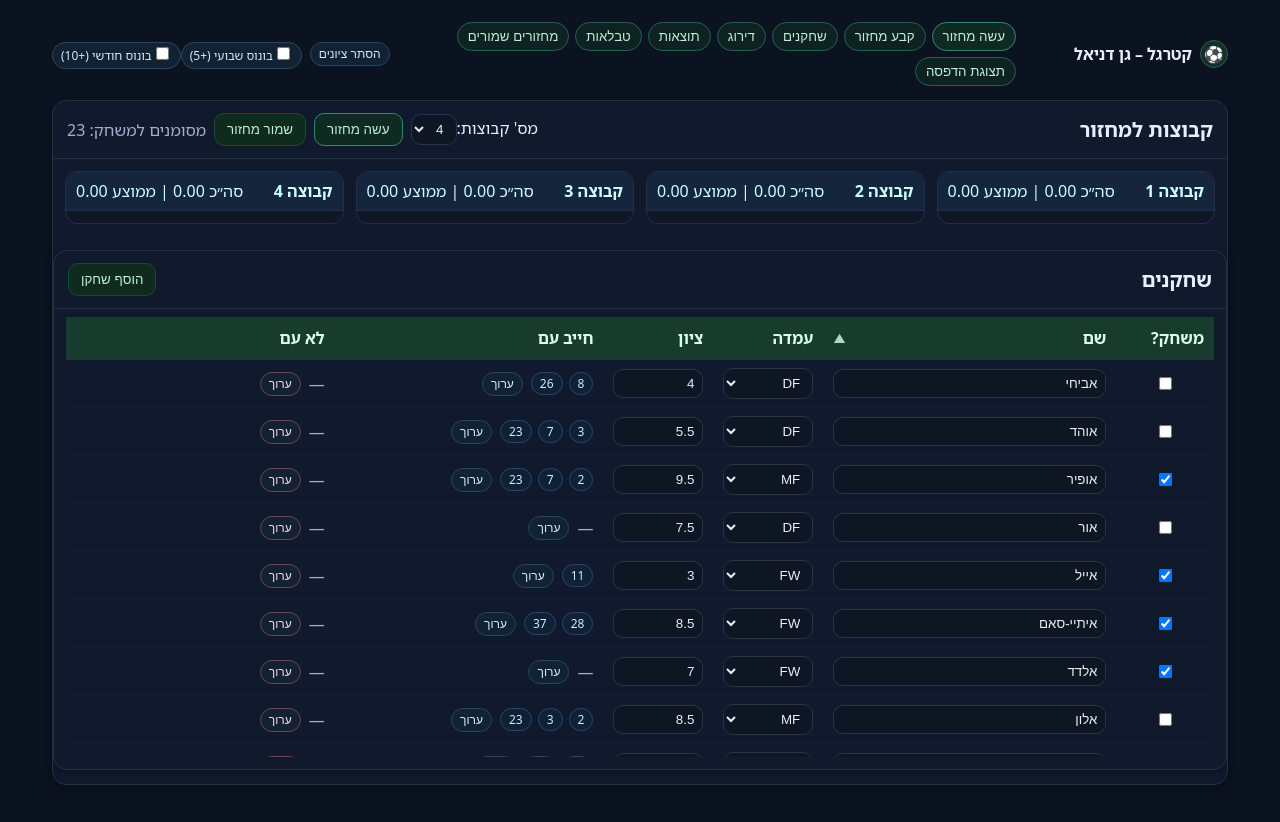
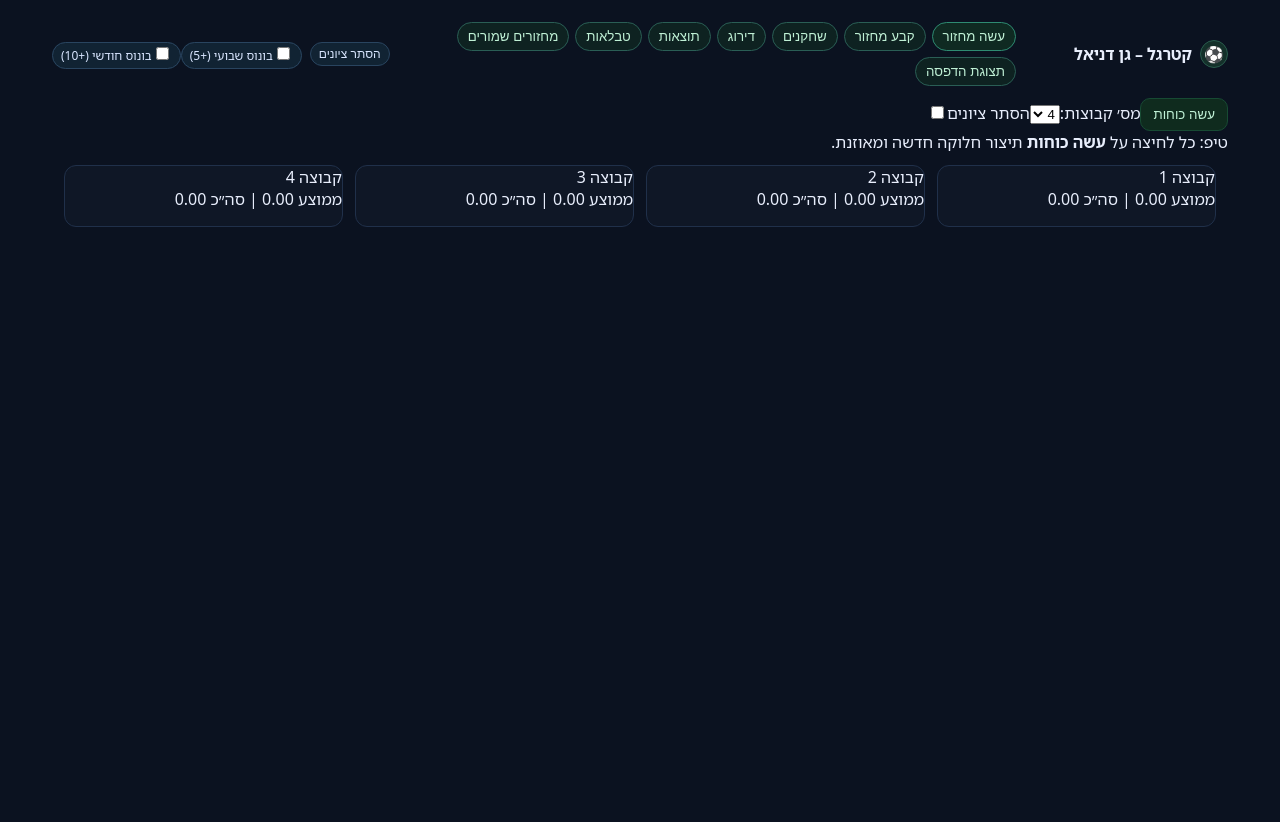
Before and after one commit to ShmuelBarazani/kat-regel-gan-daniel-v2, a React (Vite) app: page / in a window 1280 px wide. Built offline with nearby package versions, Linux system fonts and the light colour scheme.

Commit message:
Update Teams.jsx

```diff
--- a/src/components/Teams.jsx
+++ b/src/components/Teams.jsx
@@ -1,137 +1,178 @@
 // src/components/Teams.jsx
-import React, { useMemo, useState } from "react";
-import { useStorage, POS, sum } from "../lib/storage.js";
-import Players from "./Players.jsx";
+import React, { useEffect, useMemo, useState, useCallback } from "react";
+import { useStorage, POS, sum, avg } from "../lib/storage.js";
 
-export default function Teams({ mode = "build" }) {
-  const { players, hiddenRatings, cycles, setCycles } = useStorage();
-  const [numTeams, setNumTeams] = useState(4);
-  const [teams, setTeams] = useState(() => makeEmpty(numTeams));
-  const actives = useMemo(() => players.filter(p => p.active), [players]);
+export default function Teams() {
+  const {
+    players,
+    setPlayers,
+    hiddenRatings,
+    setHiddenRatings,
+  } = useStorage();
 
-  // בנה קבוצות אוטומטיות
-  function build() {
-    if (!actives.length) { alert("אין שחקנים מסומנים למשחק"); return; }
-    const buckets = makeEmpty(numTeams);
-    // פזר GK
-    const gk = actives.filter(p => p.pos === "GK").sort((a,b)=>b.rating-a.rating);
-    gk.forEach(p => place(p, buckets));
-    // פזר שאר
-    const rest = actives.filter(p => p.pos !== "GK").sort((a,b)=>b.rating-a.rating);
-    rest.forEach(p => place(p, buckets));
-    setTeams(buckets);
-  }
+  const [teamCount, setTeamCount] = useState(4);
+  const [teams, setTeams] = useState(() => emptyTeams(4));
 
-  // שמירת מחזור
-  function saveCycle() {
-    const stamp = new Date().toISOString().slice(0,19).replace("T"," ");
-    const payload = { id: crypto.randomUUID(), at: stamp, teams };
-    setCycles(prev => [payload, ...prev]);
-    alert("המחזור נשמר");
-  }
+  // שחקנים פעילים
+  const activePlayers = useMemo(
+    () => players.filter((p) => p.active),
+    [players]
+  );
 
-  // DnD
-  function onDragStart(e, playerId, fromIdx) {
-    e.dataTransfer.setData("playerId", playerId);
-    e.dataTransfer.setData("fromIdx", String(fromIdx));
-  }
-  function onDrop(e, toIdx) {
-    const playerId = e.dataTransfer.getData("playerId");
-    const fromIdx = Number(e.dataTransfer.getData("fromIdx"));
-    if (!playerId || Number.isNaN(fromIdx)) return;
+  // יצירת כוחות מאוזנים ע"פ ציונים — כל לחיצה יוצרת חלוקה אחרת
+  const makeBalancedTeams = useCallback(() => {
+    const next = balancedPartition(activePlayers, teamCount);
+    setTeams(next.map(sortByRatingDesc));
+  }, [activePlayers, teamCount]);
 
-    setTeams(prev => {
-      const next = prev.map(t => ({ ...t, players: [...t.players] }));
-      const from = next[fromIdx];
-      const to = next[toIdx];
-      const i = from.players.findIndex(p => p.id === playerId);
-      if (i === -1) return prev;
-      const [p] = from.players.splice(i,1);
-      to.players.push(p);
-      from.sum = sum(from.players, x=>x.rating);
-      to.sum = sum(to.players, x=>x.rating);
+  // מיון יורד לאחר גרירה/שינוי
+  const sortTeam = (idx) =>
+    setTeams((prev) => {
+      const next = [...prev];
+      next[idx] = sortByRatingDesc(next[idx]);
       return next;
     });
+
+  // Drag & Drop בסיסי (HTML5)
+  const onDragStart = (e, pid, fromIdx) => {
+    e.dataTransfer.setData("text/plain", JSON.stringify({ pid, fromIdx }));
+  };
+  const onDrop = (e, toIdx) => {
+    e.preventDefault();
+    try {
+      const { pid, fromIdx } = JSON.parse(e.dataTransfer.getData("text/plain"));
+      if (fromIdx === toIdx) return;
+      setTeams((prev) => {
+        const next = prev.map((g) => g.slice());
+        const i = next[fromIdx].findIndex((x) => x.id === pid);
+        if (i >= 0) {
+          const [pl] = next[fromIdx].splice(i, 1);
+          next[toIdx].push(pl);
+          next[toIdx] = sortByRatingDesc(next[toIdx]);
+          next[fromIdx] = sortByRatingDesc(next[fromIdx]);
         }
+        return next;
+      });
+    } catch {}
+  };
 
-  // איפוס
-  function clearTeams(){ setTeams(makeEmpty(numTeams)); }
-
-  const totals = useMemo(() => actives.length, [actives]);
+  // רנדר קבוצה
+  const renderTeam = (team, idx) => {
+    const total = sum(team, (p) => p.rating);
+    const average = team.length ? total / team.length : 0;
 
     return (
-    <div className="panel">
-      <div className="panel-header">
-        <h2>קבוצות למחזור</h2>
-        <div className="actions">
-          <label className="inline">
-            <span>מס' קבוצות:</span>
-            <select className="inp small" value={numTeams} onChange={e => { setNumTeams(Number(e.target.value)); clearTeams(); }}>
-              {[2,3,4,5,6,7,8].map(n => <option key={n} value={n}>{n}</option>)}
-            </select>
-          </label>
-          <button className="btn accent" onClick={build}>עשה מחזור</button>
-          <button className="btn" onClick={saveCycle}>שמור מחזור</button>
-          <span className="muted">מסומנים למשחק: {totals}</span>
+      <div
+        key={idx}
+        className="team-card"
+        onDragOver={(e) => e.preventDefault()}
+        onDrop={(e) => onDrop(e, idx)}
+        data-hide-ratings={hiddenRatings ? "true" : "false"}
+        dir="rtl"
+      >
+        <div className="team-header">
+          <div>קבוצה {idx + 1}</div>
+          <div className="team-metrics">
+            <span>ממוצע {average.toFixed(2)}</span>
+            <span> | סה״כ {total.toFixed(2)}</span>
           </div>
         </div>
 
-      {/* קבוצות מעל הטבלה */}
-      <div className="teams-grid">
-        {teams.map((t, idx) => (
-          <div key={idx}
-               className="team-card"
-               onDragOver={(e)=>e.preventDefault()}
-               onDrop={(e)=>onDrop(e, idx)}
+        <ul className="team-list">
+          {team.map((p) => (
+            <li
+              key={p.id}
+              className="team-row"
+              draggable
+              onDragStart={(e) => onDragStart(e, p.id, idx)}
+              title={`${p.name} • ${p.pos} • ${p.rating.toFixed(1)}`}
             >
-            <div className="team-head">
-              <div className="team-title">קבוצה {idx+1}</div>
-              <div className="team-meta">
-                סה״כ {t.sum.toFixed(2)} | ממוצע {(t.players.length? (t.sum/t.players.length):0).toFixed(2)}
-              </div>
-            </div>
-            <div className="team-body">
-              <ul>
-                {t.players.map(p => (
-                  <li key={p.id} draggable
-                      onDragStart={(e)=>onDragStart(e, p.id, idx)}
-                      title="גרור לשינוי קבוצה">
-                    <span className="pos">{p.pos}</span>
-                    <span className="nm">{p.name}</span>
-                    <span className="rt">{hiddenRatings ? "—" : Number(p.rating).toFixed(1)}</span>
+              {/* שם (מימין) → תפקיד → ציון */}
+              <span className="cell name">{p.name}</span>
+              <span className="cell pos">{p.pos}</span>
+              <span className="cell rating">{p.rating.toFixed(1)}</span>
             </li>
           ))}
         </ul>
       </div>
+    );
+  };
+
+  // UI עליון – בלי כפילויות "עשה מחזור/קבע מחזור"
+  return (
+    <div className="teams-page">
+      <div className="toolbar" dir="rtl">
+        <button className="btn primary" onClick={makeBalancedTeams}>
+          עשה כוחות
+        </button>
+
+        <label className="toolbar-item">
+          מס׳ קבוצות:
+          <select
+            value={teamCount}
+            onChange={(e) => {
+              const n = Number(e.target.value || 4);
+              setTeamCount(n);
+              setTeams(emptyTeams(n));
+            }}
+          >
+            {[2, 3, 4, 5, 6].map((n) => (
+              <option key={n} value={n}>
+                {n}
+              </option>
+            ))}
+          </select>
+        </label>
+
+        <label className="toolbar-item">
+          הסתר ציונים
+          <input
+            type="checkbox"
+            checked={hiddenRatings}
+            onChange={(e) => setHiddenRatings(e.target.checked)}
+          />
+        </label>
+
+        <div className="toolbar-note">
+          טיפ: כל לחיצה על <b>עשה כוחות</b> תיצור חלוקה חדשה ומאוזנת.
         </div>
-        ))}
       </div>
 
-      {/* טבלת השחקנים למטה */}
-      <Players />
+      <div className="teams-grid">{teams.map(renderTeam)}</div>
     </div>
   );
 }
 
-// אלגוריתם הנחתה פשוט עם עדיפויות: סכום נמוך, יעד עמדות, פיזור
-function place(p, buckets) {
-  let best = 0, bestScore = Infinity;
-  for (let i=0;i<buckets.length;i++){
-    const t = buckets[i];
-    const score = t.sum + (t.posCounts[p.pos]||0)*2; // קנס קל על עומס בעמדה
-    if (score < bestScore){ bestScore = score; best = i; }
+/* ----------------- עזרי חלוקה ומיון ----------------- */
+
+// חלוקה מאוזנת: מסדרים לפי ציון יורד ומכניסים כל פעם לקבוצה עם סכום נמוך ביותר.
+// ערבוב קל לפני – כדי שכל לחיצה תיתן קומבינציה אחרת אבל עדיין מאוזנת.
+function balancedPartition(players, k) {
+  const shuffled = shuffle([...players]);
+  shuffled.sort((a, b) => b.rating - a.rating);
+
+  const groups = Array.from({ length: k }, () => []);
+  const sums = new Array(k).fill(0);
+
+  for (const p of shuffled) {
+    let gi = 0;
+    for (let i = 1; i < k; i++) if (sums[i] < sums[gi]) gi = i;
+    groups[gi].push(p);
+    sums[gi] += Number(p.rating || 0);
   }
-  const t = buckets[best];
-  t.players.push(p);
-  t.sum += p.rating || 0;
-  t.posCounts[p.pos] = (t.posCounts[p.pos]||0)+1;
+  return groups;
 }
 
-function makeEmpty(n){
-  return Array.from({length:n}, (_,i)=>({
-    name:`קבוצה ${i+1}`,
-    players:[],
-    sum:0,
-    posCounts:{}
-  }));
+function sortByRatingDesc(arr) {
+  return [...arr].sort((a, b) => Number(b.rating) - Number(a.rating));
 }
+function emptyTeams(n) {
+  return Array.from({ length: n }, () => []);
+}
+function shuffle(a) {
+  for (let i = a.length - 1; i > 0; i--) {
+    const j = Math.floor(Math.random() * (i + 1));
+    [a[i], a[j]] = [a[j], a[i]];
+  }
+  return a;
+}
```
Lines whose indentation alone changed are shown as unchanged.
